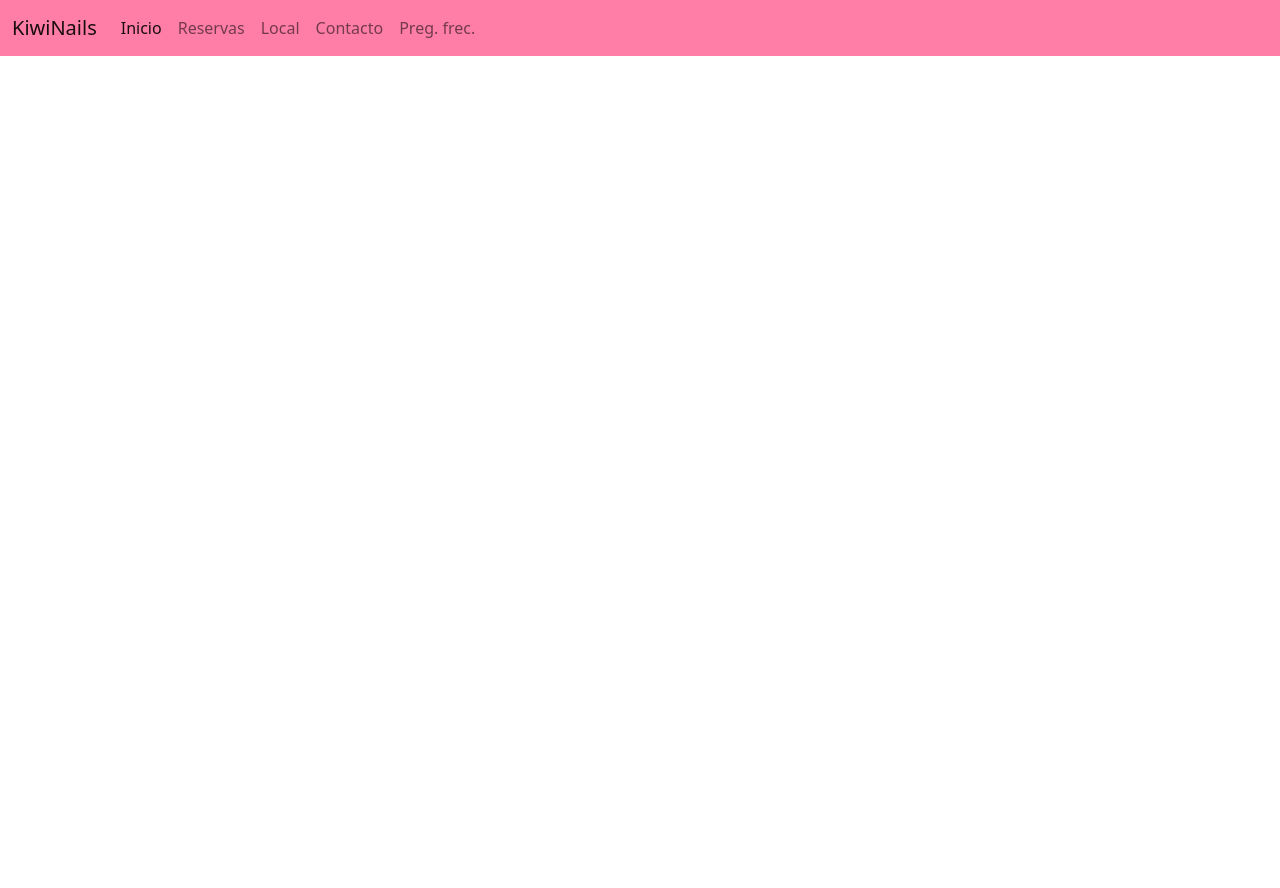
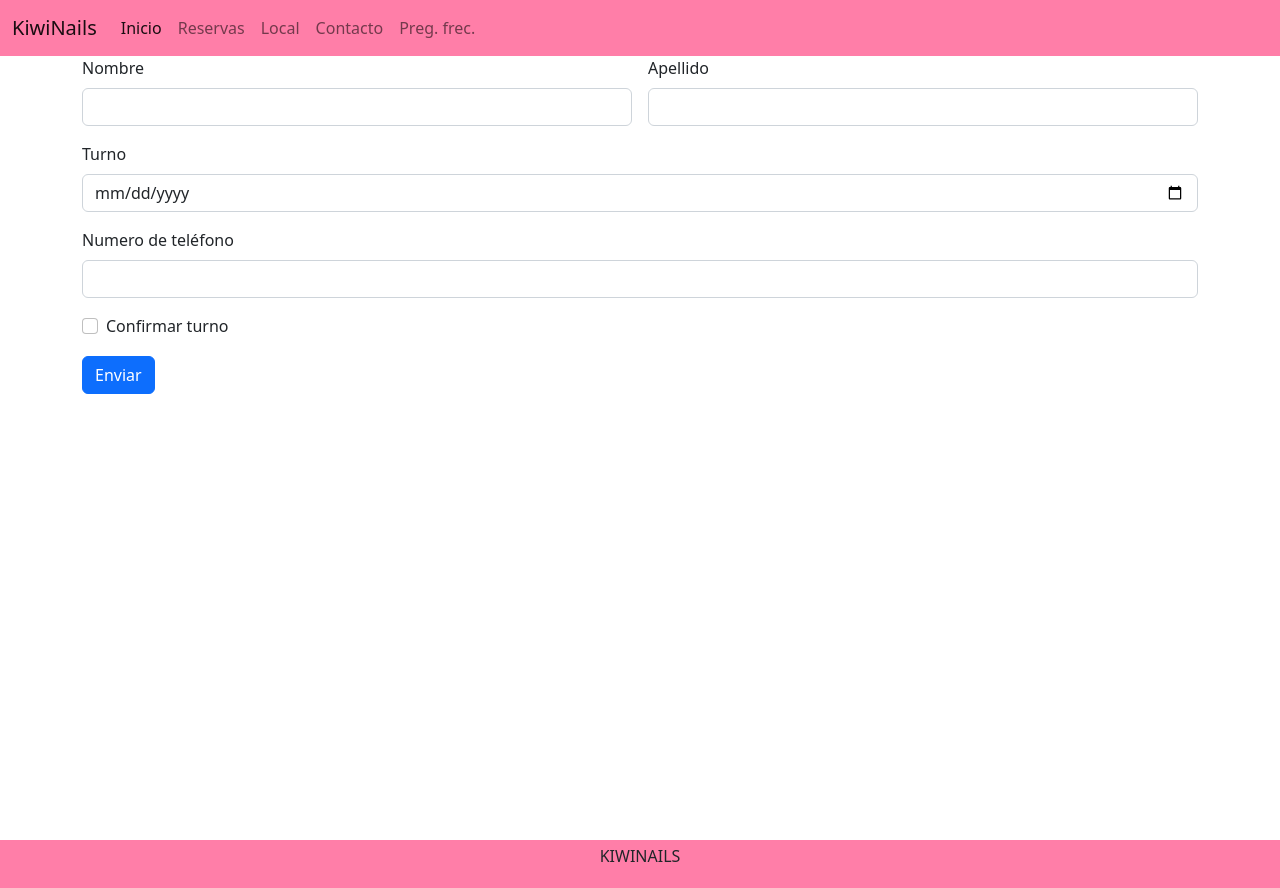
Before and after one commit to MatiasGonzalezDev/Estetica, a plain HTML site: page pages/reservas.html in a window 1280 px wide. Before the commit the page ends 800 px from the top, so only its background shows below. Drawn offline with nearby package versions, Linux system fonts and the light colour scheme.

Commit message:
Estetica Bootstra

```diff
--- a/pages/reservas.html
+++ b/pages/reservas.html
@@ -47,6 +47,44 @@
     </nav>
   </header>
 
+  <div class="container seccionIni">
+    <form class="row g-3">
+      <div class="col-md-6">
+        <label for="inputEmail4" class="form-label">Nombre</label>
+        <input type="name" class="form-control" id="inputEmail4">
+      </div>
+      <div class="col-md-6">
+        <label for="inputPassword4" class="form-label">Apellido</label>
+        <input type="Apellido" class="form-control" id="inputPassword4">
+      </div>
+      <div class="col-12">
+        <label for="inputAddress" class="form-label">Turno</label>
+        <input type="date" class="form-control" id="inputAddress" placeholder="1234 Main St">
+      </div>
+      <div class="col-12">
+        <label for="inputAddress2" class="form-label">Numero de teléfono</label>
+        <input type="number" class="form-control" id="inputAddress2">
+      </div>
+      <div class="col-12">
+        <div class="form-check">
+          <input class="form-check-input" type="checkbox" id="gridCheck">
+          <label class="form-check-label" for="gridCheck">
+            Confirmar turno
+          </label>
+        </div>
+      </div>
+      <div class="col-12">
+        <button type="submit" class="btn btn-primary">Enviar</button>
+      </div>
+    </form>
+  </div>
+
+  <footer class="d-flex p-1 justify-content-center" style="background-color: #ff7ea8;">
+    <div class="container">
+      <p class="fs-6 text-center">KIWINAILS</p>
+    </div>
+  </footer>
+
   <script src="https://cdn.jsdelivr.net/npm/bootstrap@5.2.0/dist/js/bootstrap.bundle.min.js"
     integrity="sha384-A3rJD856KowSb7dwlZdYEkO39Gagi7vIsF0jrRAoQmDKKtQBHUuLZ9AsSv4jD4Xa"
     crossorigin="anonymous"></script>
```
